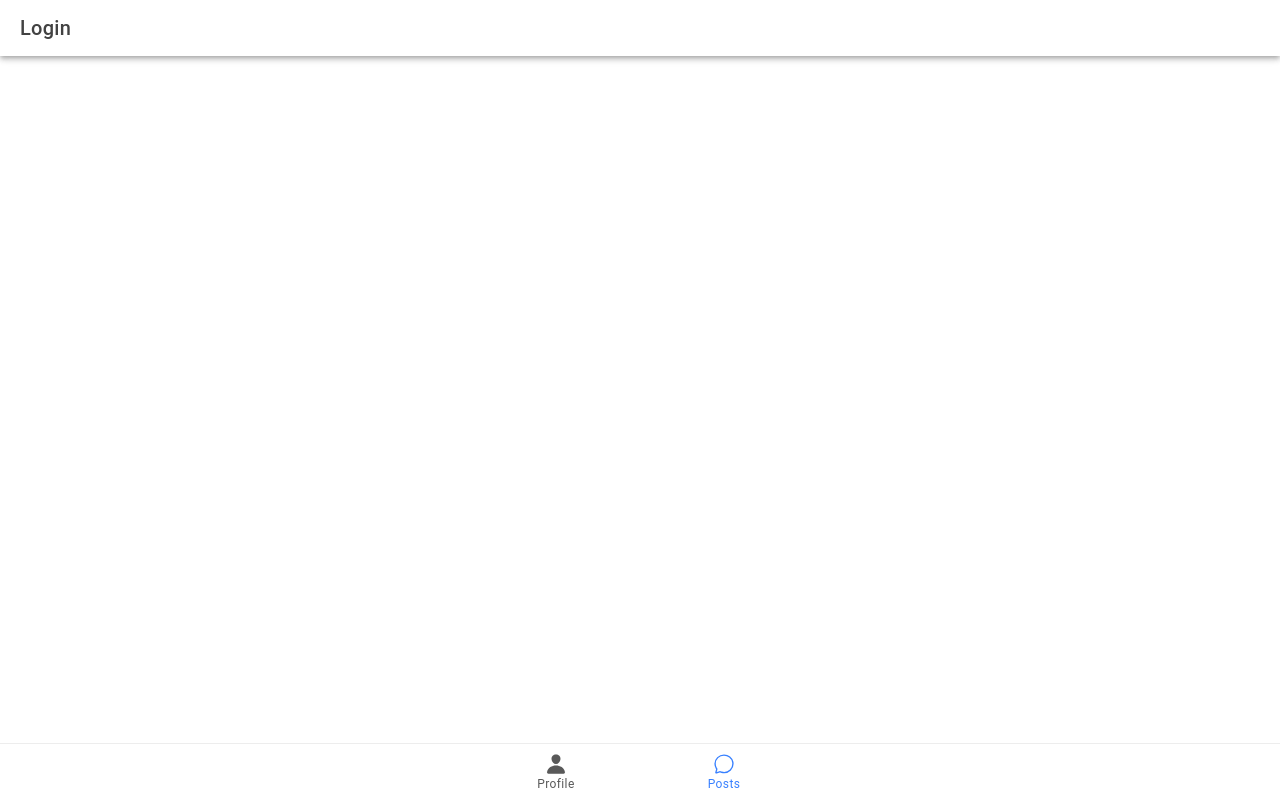
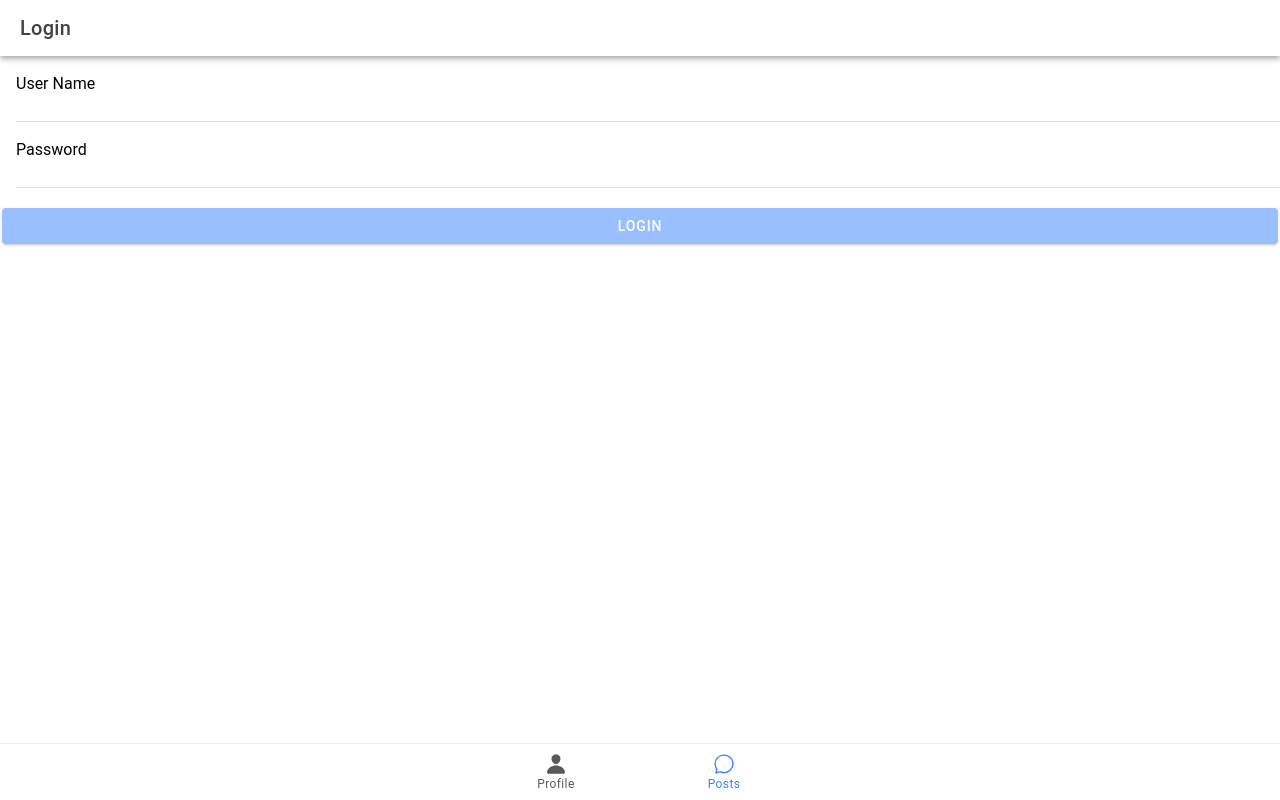
Before and after one commit to FbW-WD-23-D06/F-S-P-frontend, a React (Vite) app: page /login in a window 1280 px wide. Built offline with nearby package versions, Linux system fonts and the light colour scheme.

Commit message:
feature: login form

```diff
--- a/src/pages/Login.tsx
+++ b/src/pages/Login.tsx
@@ -1,14 +1,13 @@
 import { IonPage, IonContent } from "@ionic/react";
 import Header from "../features/navigation/layout/Header";
+import AuthForm from "../features/auhtentication/AuthForm";
 
-interface LoginProps {}
-
-export default function Login({}: LoginProps) {
+export default function Login() {
   return (
     <IonPage>
       <Header title="Login" />
       <IonContent fullscreen>
-       {/* code for login here */}
+        <AuthForm authType="login" />
       </IonContent>
     </IonPage>
   );
```
